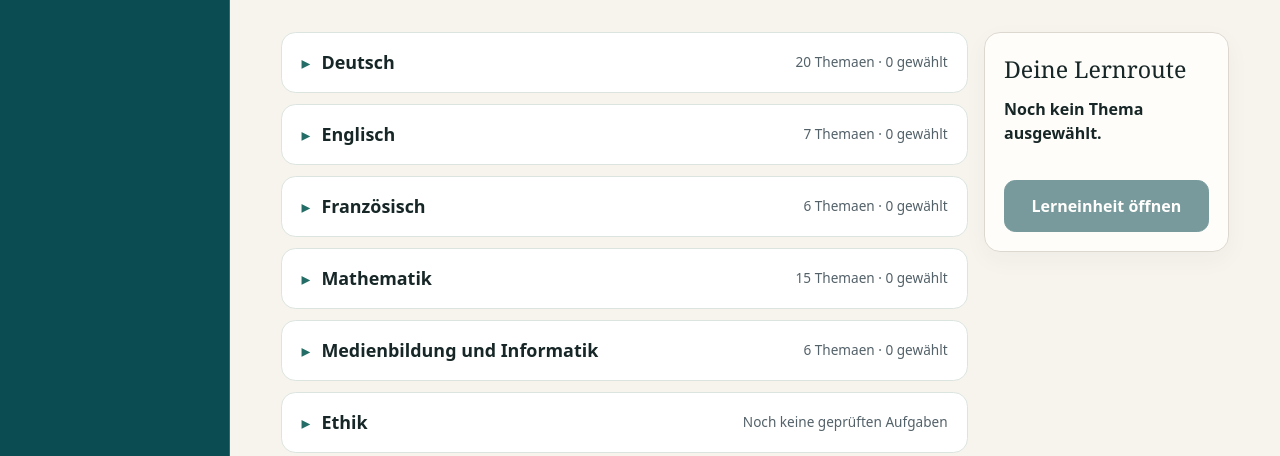
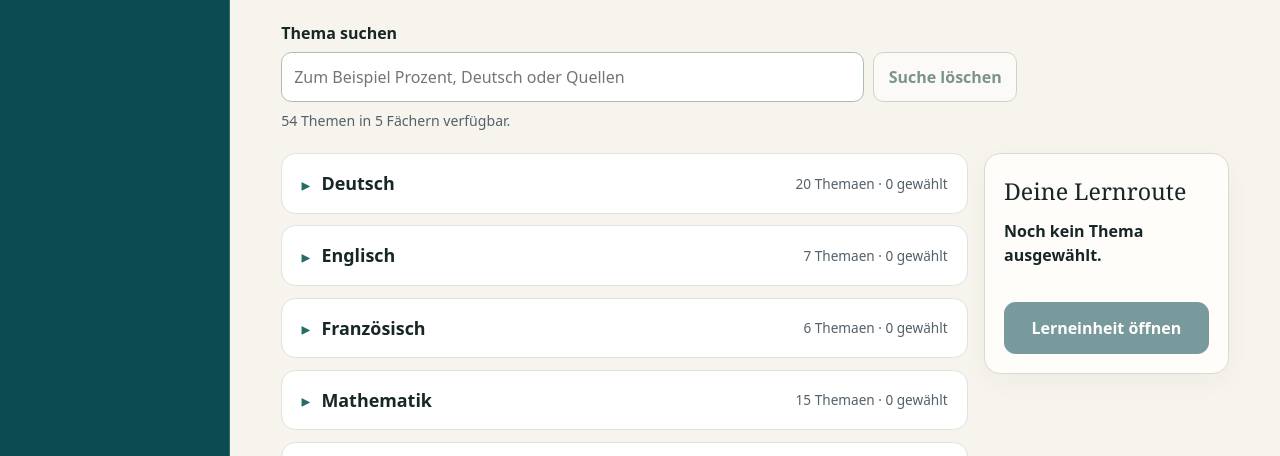
Before and after one commit to WolvesPSD/lotte-lea-lernatlas, a plain HTML site: page index.html in a window 1280 px wide. Both pictures are taken after a click on the button "Themen auswählen →". Shown: the part 338-794 px from the top of the page. Drawn offline with Linux system fonts and the light colour scheme.

Commit message:
Add searchable topic chooser for growing learning catalog

```diff
--- a/app.js
+++ b/app.js
@@ -186,6 +186,36 @@
   }
   $('#home-progress-button').addEventListener('click', () => show('work'));
 
+  let openGroupsBeforeSearch = null;
+  function applyTopicSearch() {
+    const query = $('#topic-search-input').value.trim().toLocaleLowerCase('de');
+    const groups = [...document.querySelectorAll('#topic-list .subject-group')];
+    if (query && openGroupsBeforeSearch === null) openGroupsBeforeSearch = new Map(groups.map(group => [group.dataset.subjectId, group.open]));
+    let matches = 0;
+    for (const group of groups) {
+      const subject = subjectById.get(group.dataset.subjectId);
+      let groupMatches = 0;
+      for (const card of group.querySelectorAll('.topic-card')) {
+        const topic = topicById.get(card.querySelector('input').value);
+        const haystack = [subject.name, topic.title, topic.scope, levelLabel(topic)].join(' ').toLocaleLowerCase('de');
+        card.hidden = !!query && !haystack.includes(query);
+        if (!card.hidden) groupMatches++;
+      }
+      group.hidden = !!query && groupMatches === 0;
+      if (query && groupMatches) group.open = true;
+      matches += groupMatches;
+    }
+    if (!query && openGroupsBeforeSearch !== null) {
+      for (const group of groups) group.open = openGroupsBeforeSearch.get(group.dataset.subjectId) || false;
+      openGroupsBeforeSearch = null;
+    }
+    $('#topic-search-clear').disabled = !query;
+    $('#topic-search-status').textContent = query
+      ? `${matches} von ${availableTopics.length} Themen gefunden. Deine Auswahl bleibt erhalten.`
+      : `${availableTopics.length} Themen in ${groups.filter(group => group.querySelector('.topic-card')).length} Fächern verfügbar.`;
+  }
+  $('#topic-search-input').addEventListener('input', applyTopicSearch);
+  $('#topic-search-clear').addEventListener('click', () => { $('#topic-search-input').value = ''; applyTopicSearch(); $('#topic-search-input').focus(); });
   function renderChoose() {
     const host = $('#topic-list'); host.replaceChildren();
     if (availableTopics.length === 0) appendText(host, 'p', 'empty-state', 'Noch keine fachlich freigegebenen Themen. Der Jahreskatalog wird geprüft.');
@@ -240,6 +270,7 @@
       list.append(row);
     }
     updateSelection();
+    applyTopicSearch();
   }
   function updateSelection() {
     $('#selection-summary').textContent = state.selected.length === 0 ? 'Noch kein Thema ausgewählt.' : `${state.selected.length} Thema${state.selected.length === 1 ? '' : 'en'} ausgewählt`;
--- a/index.html
+++ b/index.html
@@ -45,6 +45,7 @@
     </section>
     <section id="choose-view" class="view" hidden aria-labelledby="choose-heading">
       <div class="section-heading"><p class="eyebrow">Lotte · Klasse 7</p><h1 id="choose-heading">Was steht heute an?</h1><p id="choose-description">Fachlich freigegebene Jahresmodule werden hier nach Prüfung auswählbar.</p></div>
+      <div class="topic-search"><label for="topic-search-input">Thema suchen</label><div class="topic-search-controls"><input id="topic-search-input" type="search" autocomplete="off" placeholder="Zum Beispiel Prozent, Deutsch oder Quellen"><button id="topic-search-clear" type="button">Suche löschen</button></div><p id="topic-search-status" role="status" aria-live="polite"></p></div>
       <div class="choose-workspace"><div id="topic-list" class="subject-groups"></div>
       <aside class="selection-bar" aria-label="Deine Lernroute"><div><h2>Deine Lernroute</h2><p id="selection-summary" aria-live="polite"></p><p id="selection-by-subject" class="selection-detail"></p><ol id="selected-route-list"></ol></div><button class="primary" id="start-learning" type="button">Lerneinheit öffnen</button></aside></div>
       <details class="coverage"><summary>Fächer und Quellenstand ansehen</summary><div id="subject-list"></div><button type="button" data-nav="adult" class="source-jump">Amtliche Lehrplanlinks für Erwachsene</button></details>
--- a/styles.css
+++ b/styles.css
@@ -21,6 +21,7 @@ body[data-view=adult] .adult-entry{display:none}
 .profile-chip.later{background:#eeece7;color:#666d6a}
 body[data-profile=lea] .site-header nav,body[data-profile=lea] .adult-entry,body[data-profile=lea] footer button{display:none!important}
 .subject-groups{display:grid;gap:.7rem}
+.topic-search{margin:-.7rem 0 1.4rem;max-width:46rem}.topic-search label{display:block;font-weight:700;margin-bottom:.45rem}.topic-search-controls{display:flex;gap:.6rem}.topic-search input{min-width:0;flex:1;border:1px solid #abbdb2;border-radius:.65rem;background:#fff;color:#17272a;padding:.75rem}.topic-search button{border:1px solid #a7b8b2;border-radius:.65rem;background:#fff;color:#17463f;padding:.7rem .9rem;font-weight:650}.topic-search p{margin:.5rem 0 0;color:#536169;font-size:.88rem}.topic-card[hidden],.subject-group[hidden]{display:none!important}@media(max-width:480px){.topic-search-controls{flex-wrap:wrap}.topic-search input{flex-basis:100%}}
 .subject-group{border:1px solid #dce4df;background:#fff;border-radius:.9rem;overflow:hidden}
 .subject-group[open]{border-color:#9dbeb0}
 .subject-group-heading{display:flex;align-items:center;justify-content:space-between;gap:.7rem;cursor:pointer;padding:1rem 1.2rem;list-style:none}
```
Also changed, not shown: RELEASE-CHECK.json (+6 -10 lines).
